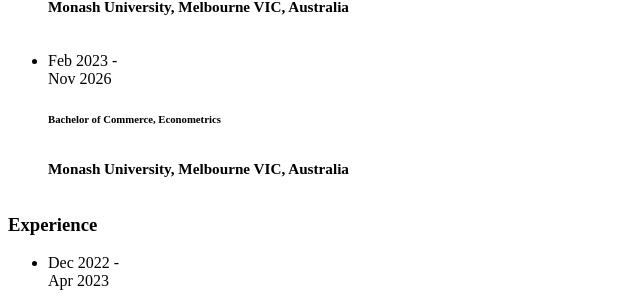
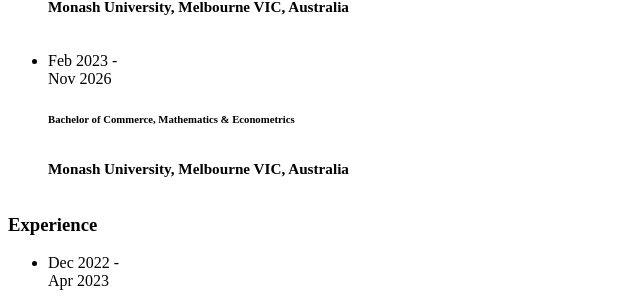
Before and after one commit to michaelwsd/michaelwsd.github.io, a Jekyll site: the page built from _pages/cv.md, in a window 1280 px wide. Shown: the part 718-1024 px from the top of the page, without its empty margins (0-640 px from the left). Built offline with Jekyll 4.4.1, drawn with Linux system fonts in a browser that asks for light colours; comment, search, counter and statistics services are not loaded.

Commit message:
Update cv.yml

```diff
--- a/_data/cv.yml
+++ b/_data/cv.yml
@@ -21,7 +21,7 @@
       #     contents:
       #       - Sub-description 1.
       #       - Sub-description 2.
-    - title: Bachelor of Commerce, Econometrics
+    - title: Bachelor of Commerce, Mathematics & Econometrics
       institution: Monash University, Melbourne VIC, Australia
       year: Feb 2023 - Nov 2026
       # description:
```
